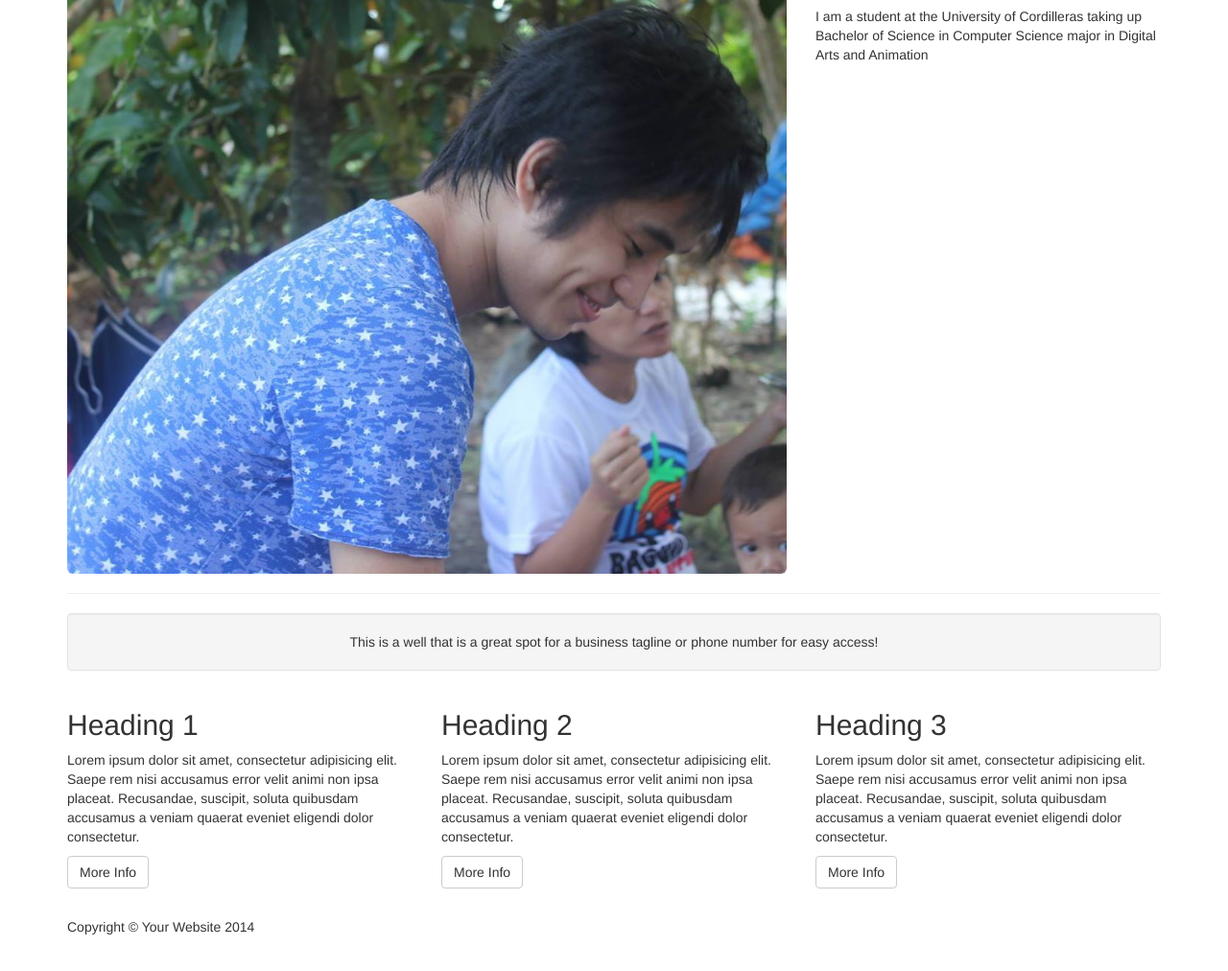
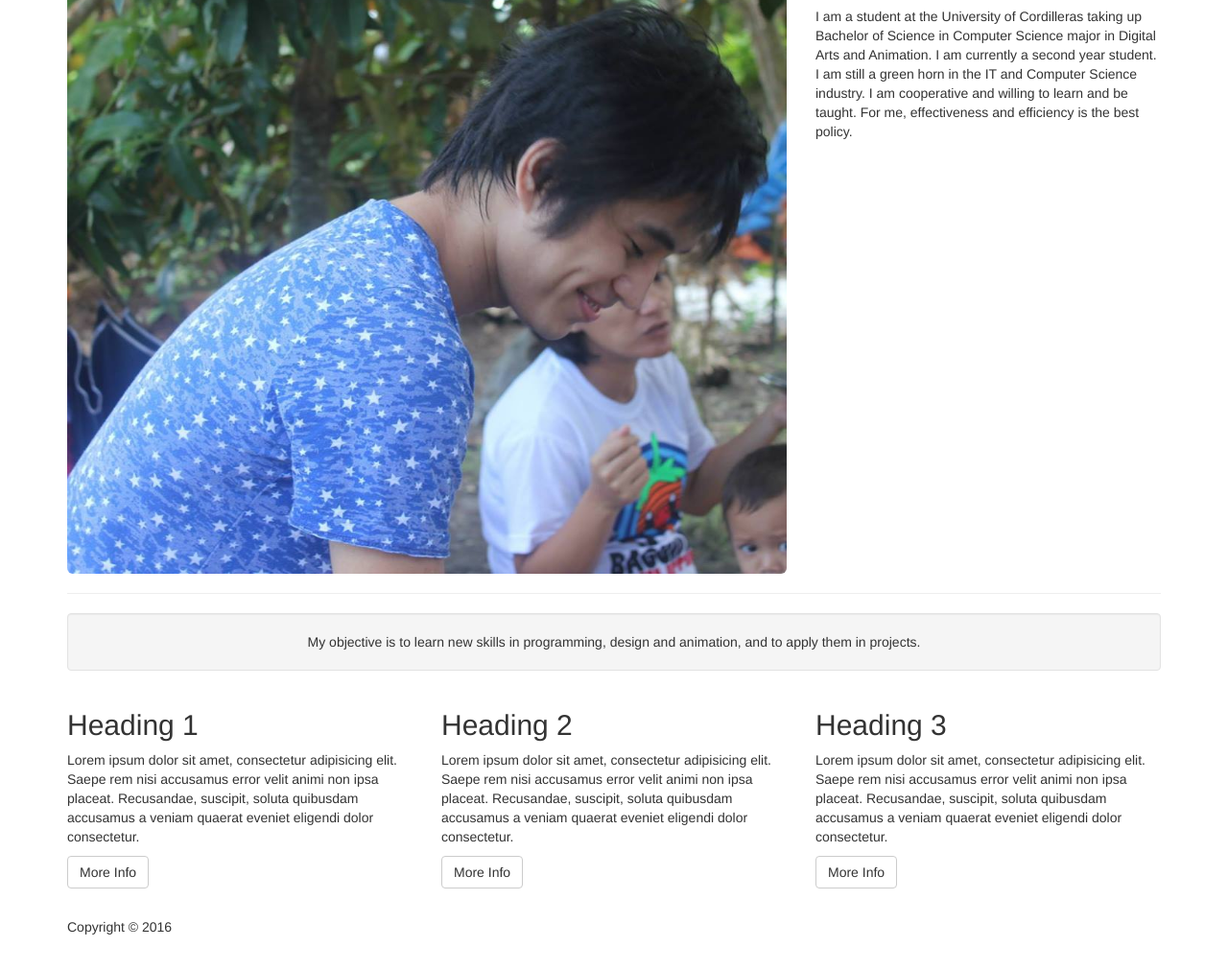
Before and after one commit to ManuelWilfred/resume.github.io, a plain HTML site: page index.html in a window 1280 px wide. Shown: the part 202-1214 px from the top of the page at 96% size. Drawn offline with Linux system fonts and the light colour scheme.

Commit message:
Update index.html

```diff
--- a/index.html
+++ b/index.html
@@ -73,7 +73,8 @@
             <!-- /.col-md-8 -->
             <div class="col-md-4">
                 <h1>WILFRED APIGO MANUEL</h1>
-                <p>I am a student at the University of Cordilleras taking up Bachelor of Science in Computer Science major in Digital Arts and Animation</p>
+                <p>I am a student at the University of Cordilleras taking up Bachelor of Science in Computer Science major in Digital Arts and Animation. I am currently a second year student. I am still a green horn
+                in the IT and Computer Science industry. I am cooperative and willing to learn and be taught. For me, effectiveness and efficiency is the best policy. </p>
 
             </div>
             <!-- /.col-md-4 -->
@@ -86,7 +87,7 @@
         <div class="row">
             <div class="col-lg-12">
                 <div class="well text-center">
-                    This is a well that is a great spot for a business tagline or phone number for easy access!
+                    My objective is to learn new skills in programming, design and animation, and to apply them in projects.
                 </div>
             </div>
             <!-- /.col-lg-12 -->
@@ -120,7 +121,7 @@
         <footer>
             <div class="row">
                 <div class="col-lg-12">
-                    <p>Copyright &copy; Your Website 2014</p>
+                    <p>Copyright &copy; 2016</p>
                 </div>
             </div>
         </footer>
```
